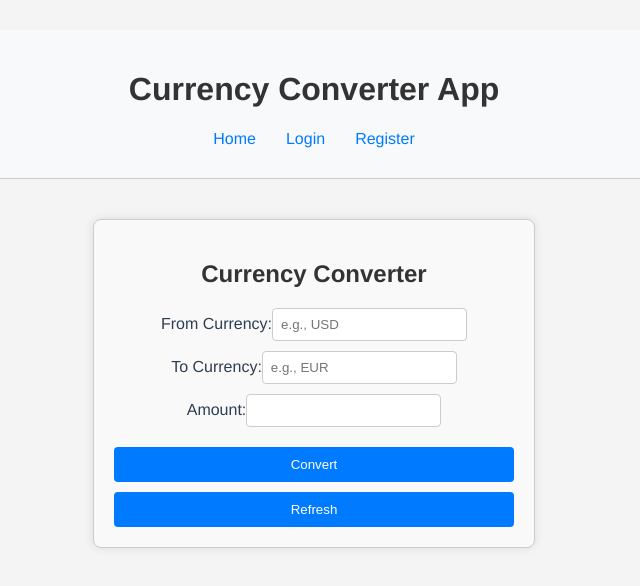
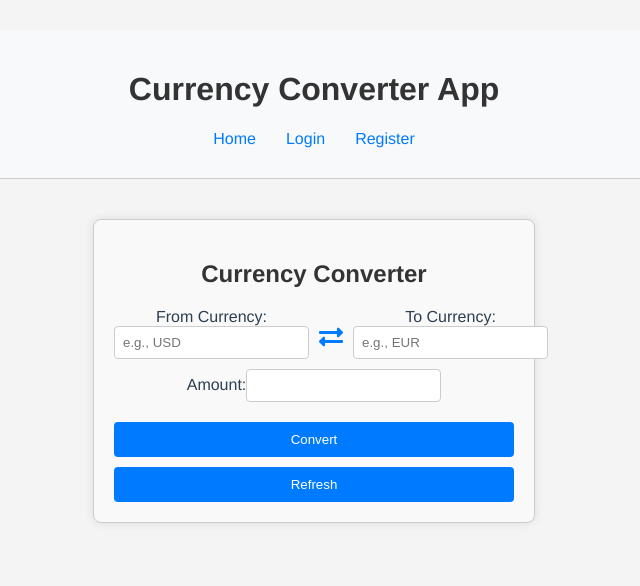
Before and after one commit to VKaramanis95/currency-converterApp, a Vue app in the folder frontend/: page / in a window 1280 px wide. Shown: the top 586 px of the page, without its empty margins (326-966 px from the left). Built offline with nearby package versions, Linux system fonts and the light colour scheme.

Commit message:
converter swap button

```diff
--- a/frontend/public/index.html
+++ b/frontend/public/index.html
@@ -5,6 +5,8 @@
     <meta http-equiv="X-UA-Compatible" content="IE=edge">
     <meta name="viewport" content="width=device-width,initial-scale=1.0">
     <link rel="icon" href="<%= BASE_URL %>favicon.ico">
+    <link rel="stylesheet" href="https://cdnjs.cloudflare.com/ajax/libs/font-awesome/5.15.4/css/all.min.css">
+
     <title><%= htmlWebpackPlugin.options.title %></title>
   </head>
   <body>
--- a/frontend/src/components/CurrencyConverter.vue
+++ b/frontend/src/components/CurrencyConverter.vue
@@ -2,6 +2,7 @@
   <div class="currency-converter">
     <h2>Currency Converter</h2>
     <form @submit.prevent="convertCurrency">
+      <div class="currency-inputs">
         <div>
           <label for="fromCurrency">From Currency:</label>
           <input
@@ -12,6 +13,12 @@
             required
           />
         </div>
+
+        <!-- Swap Icon -->
+        <div class="swap-icon" @click="swapCurrencies">
+          <i class="fas fa-exchange-alt"></i>
+        </div>
+
         <div>
           <label for="toCurrency">To Currency:</label>
           <input
@@ -21,6 +28,7 @@
             placeholder="e.g., EUR"
             required
           />
+        </div>
       </div>
 
       <div>
@@ -40,6 +48,7 @@
     <div v-if="error" class="error">{{ error }}</div> <!-- Display any error messages -->
   </div>
 </template>
+
 
 
 <script>
@@ -100,7 +109,6 @@ export default {
         this.error = err.response ? err.response.data.message : 'Network Error'; // Handle errors gracefully
       }
     },
-
     // Method to reset the form
     resetForm() {
       this.amount = null;
@@ -110,6 +118,31 @@ export default {
       this.error = null; // Clear any error message
       this.amountError = null; // Clear amount error message
     },
+    // Method to swap the currency values
+    swapCurrencies() {
+      const temp = this.fromCurrency;
+      this.fromCurrency = this.toCurrency;
+      this.toCurrency = temp;
+    },
   },
 };
 </script>
+
+
+<style scoped>
+.currency-inputs {
+  display: flex;
+  align-items: center;
+}
+
+.swap-icon {
+  cursor: pointer;
+  margin: 0 10px;
+  font-size: 1.5em;
+  color: #007bff; /* Change color to match your design */
+}
+
+.swap-icon:hover {
+  color: #0056b3; /* Change hover color to match your design */
+}
+</style>
```
Lines whose indentation alone changed are shown as unchanged.
